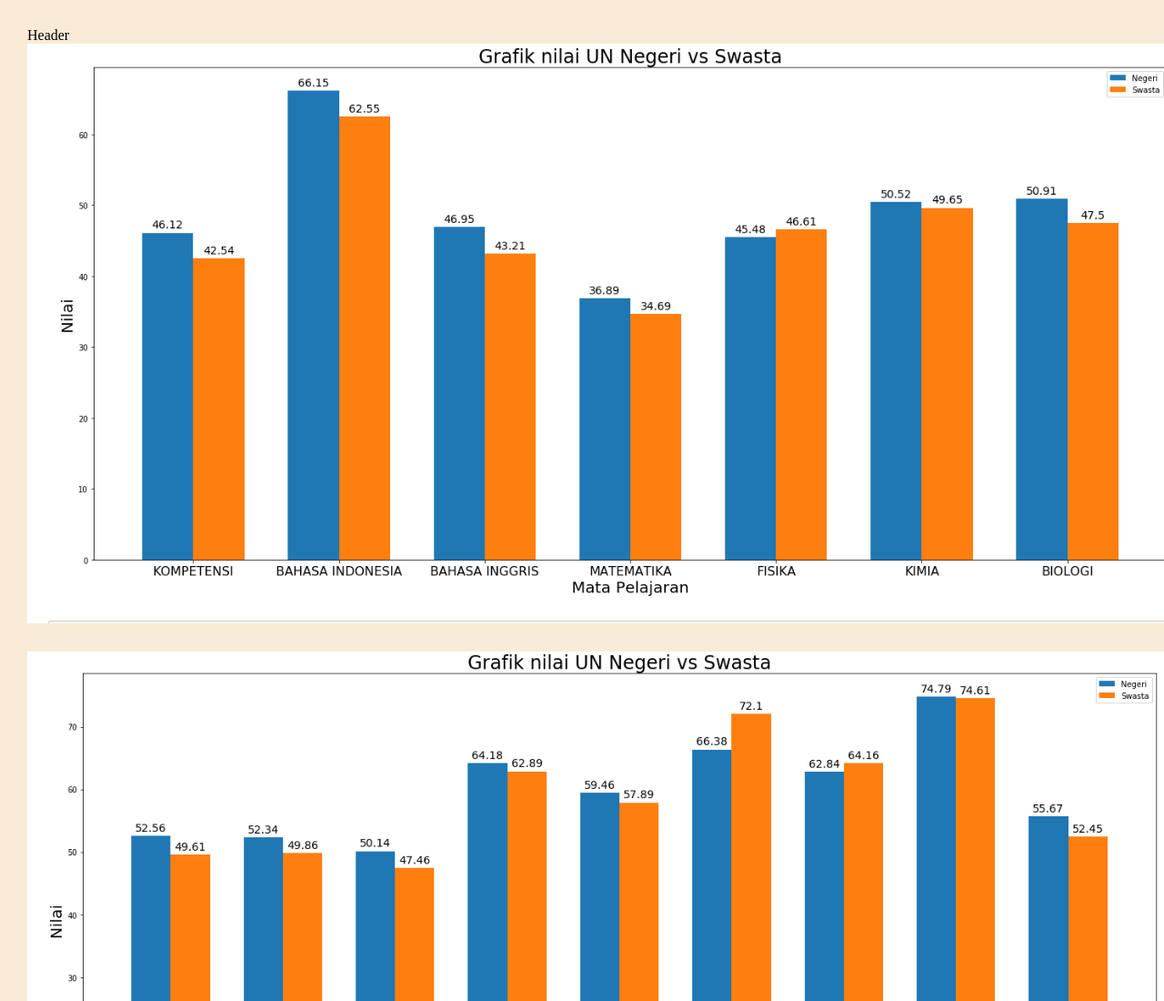
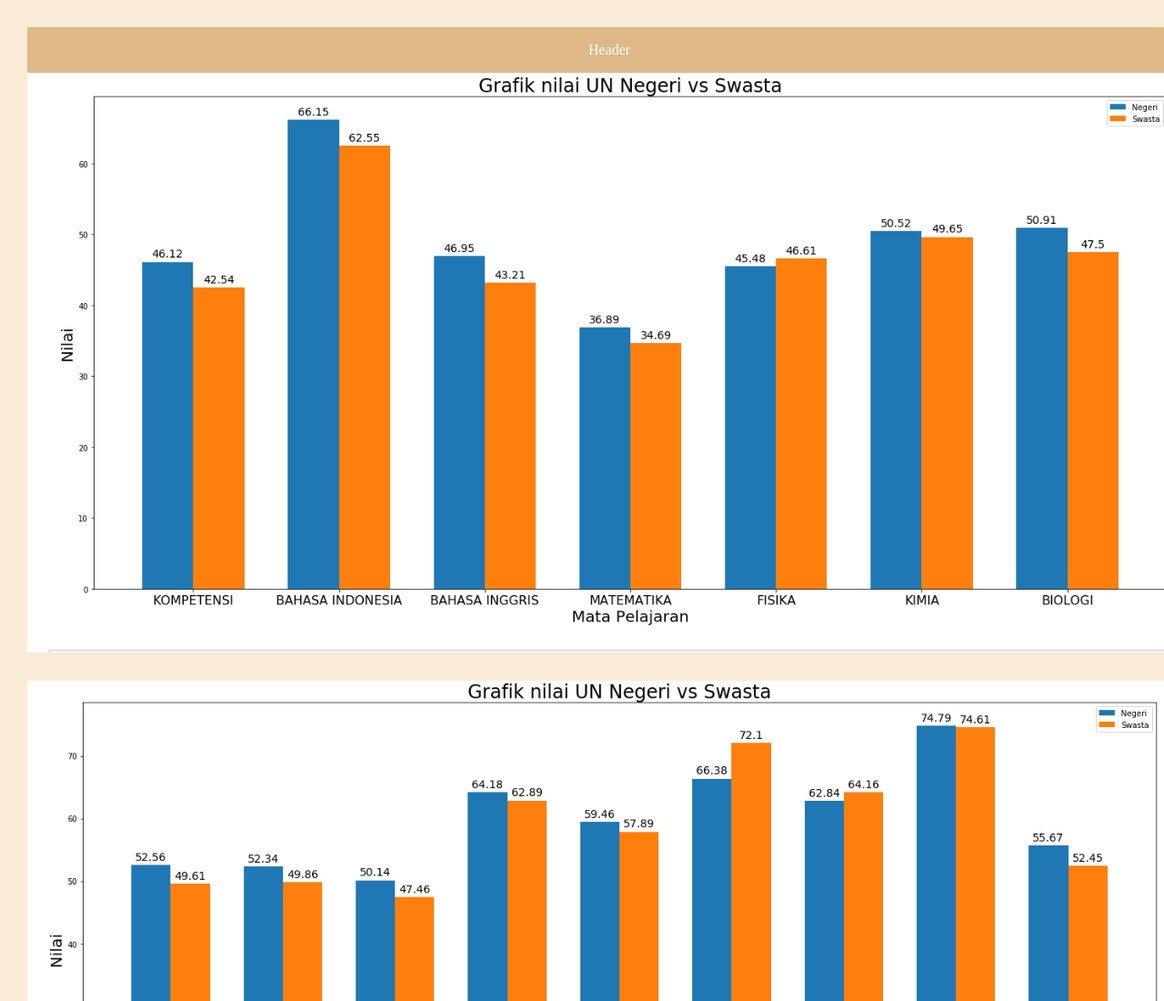
Before and after one commit to faizinahsan/my-repo-from-remote, a plain HTML site: page index.html in a window 1280 px wide. Shown: the top 1100 px of the page at 91% size. Drawn offline with Linux system fonts and the light colour scheme.

Commit message:
add style for id header

```diff
--- a/index.html
+++ b/index.html
@@ -6,7 +6,7 @@
 </head>
 
 <body>
-    <div class="header">Header</div>
+    <div id="header">Header</div>
     <img src="images/profileimage.png" alt="profile image" />
     <h2>Faizin Ahsan</h2>
 </body>
--- a/style.css
+++ b/style.css
@@ -19,3 +19,12 @@ body {
  #profile-name{
     text-align: center;
  }
+
+ #header {
+    width: 100%;
+    height: 50px;
+    line-height: 50px;
+    background-color: burlywood;
+    text-align: center;
+    color: white;
+ }
```
